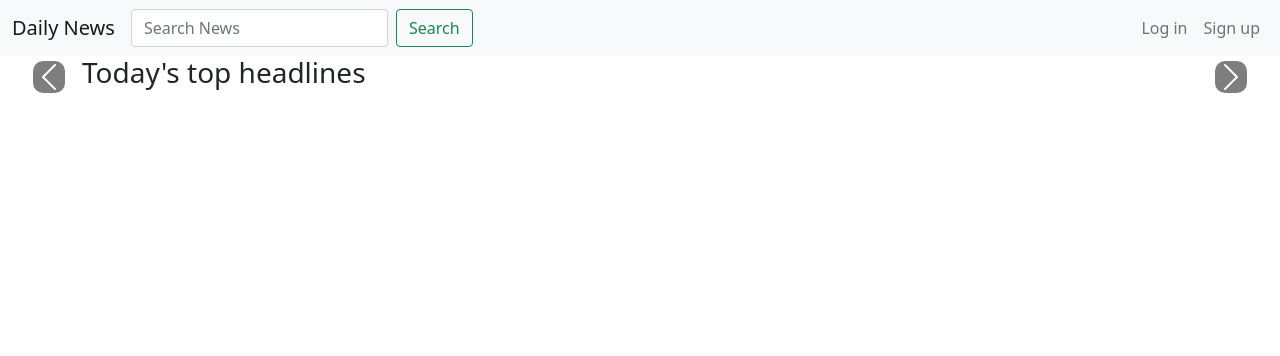
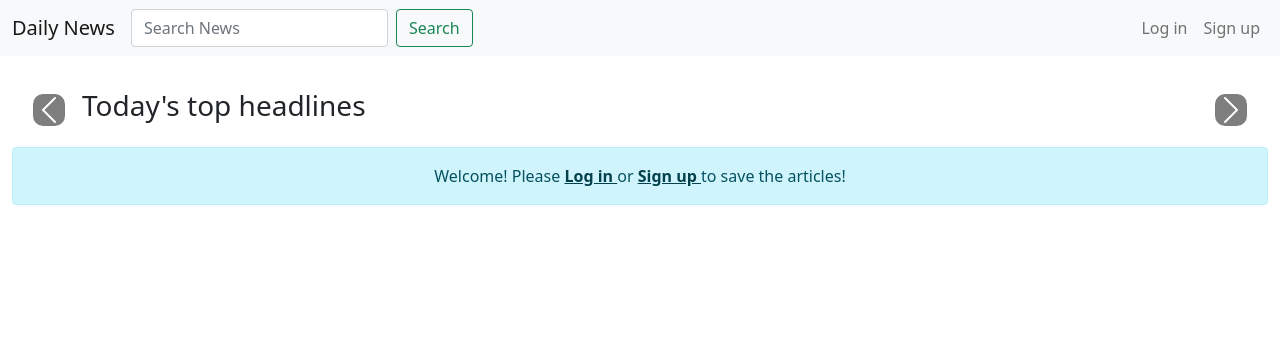
Before and after one commit to jooahseo/news_app, a Flask app: template templates/index.html in a window 1280 px wide. Shown: the top 356 px of the page. Run offline with Flask 2, Linux system fonts and the light colour scheme; the template is opened without the code that fills it, so the values that code supplies are empty; some libraries are stand-ins or nearby versions.

Commit message:
welcome bar on the main page

```diff
--- a/static/styles.css
+++ b/static/styles.css
@@ -70,3 +70,12 @@
         margin-top: -70%;
     }
 }
+
+.news_description{
+    font-size:11px;
+    color:black;
+}
+
+.news_carousel{
+    margin-top: 3%;
+}
--- a/templates/base.html
+++ b/templates/base.html
@@ -61,6 +61,7 @@
       {% endfor %}
       {% block content %}{% endblock %}
     </div>
+    {% block body %}{% endblock %}
     <script src="https://unpkg.com/axios/dist/axios.min.js"></script>
     <script
       src="https://cdn.jsdelivr.net/npm/bootstrap@5.0.2/dist/js/bootstrap.bundle.min.js"
--- a/templates/index.html
+++ b/templates/index.html
@@ -108,8 +108,6 @@
       <span class="visually-hidden">Next</span>
     </button>
 </div>
-{% if not g.user %}
-{% endif %}
 
 <!-- <div class="container text-center my-3">
     <h2 class="font-weight-light">Bootstrap Multi Slide Carousel</h2>
@@ -188,5 +186,14 @@
     <h5 class="mt-2 fw-light">advances one slide at a time</h5>
 </div> -->
 
+{% endblock%}
 
-{% endblock%}
+{% block body %}
+{% if not g.user %}
+<div class="container-fluid mt-3">
+    <div class="alert alert-info text-center" role="alert">
+        Welcome! Please <a href="/login" class="alert-link">Log in </a> or  <a href="/signup" class="alert-link">Sign up </a> to save the articles!
+      </div>
+</div>
+{% endif %}
+{% endblock %}
--- a/templates/login.html
+++ b/templates/login.html
@@ -3,7 +3,7 @@
 {% block content %}
 <div class="row justify-content-md-center mt-5">
     <div class="col-md-5 dol-lg-4">
-        <h2>Welcome back</h2>
+        <h2>Log in</h2>
         <form method="POST">
             {{form.hidden_tag()}}
             {% for field in form if field.widget.input_type != 'hidden' %}
```
